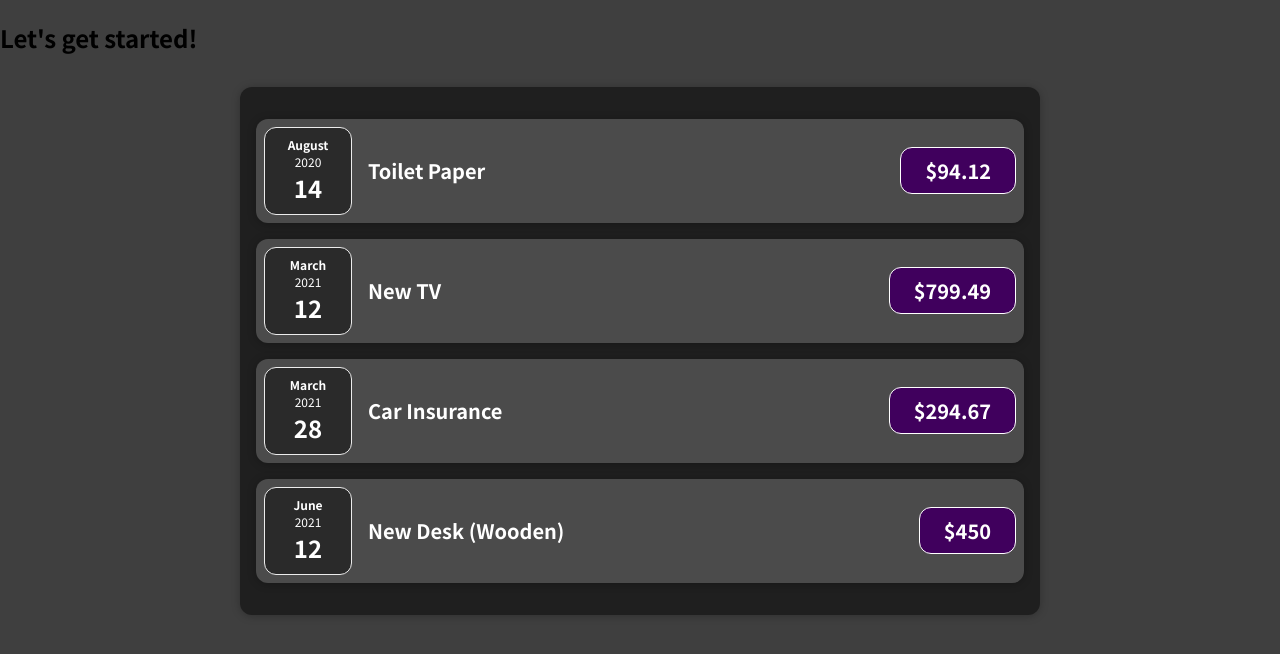
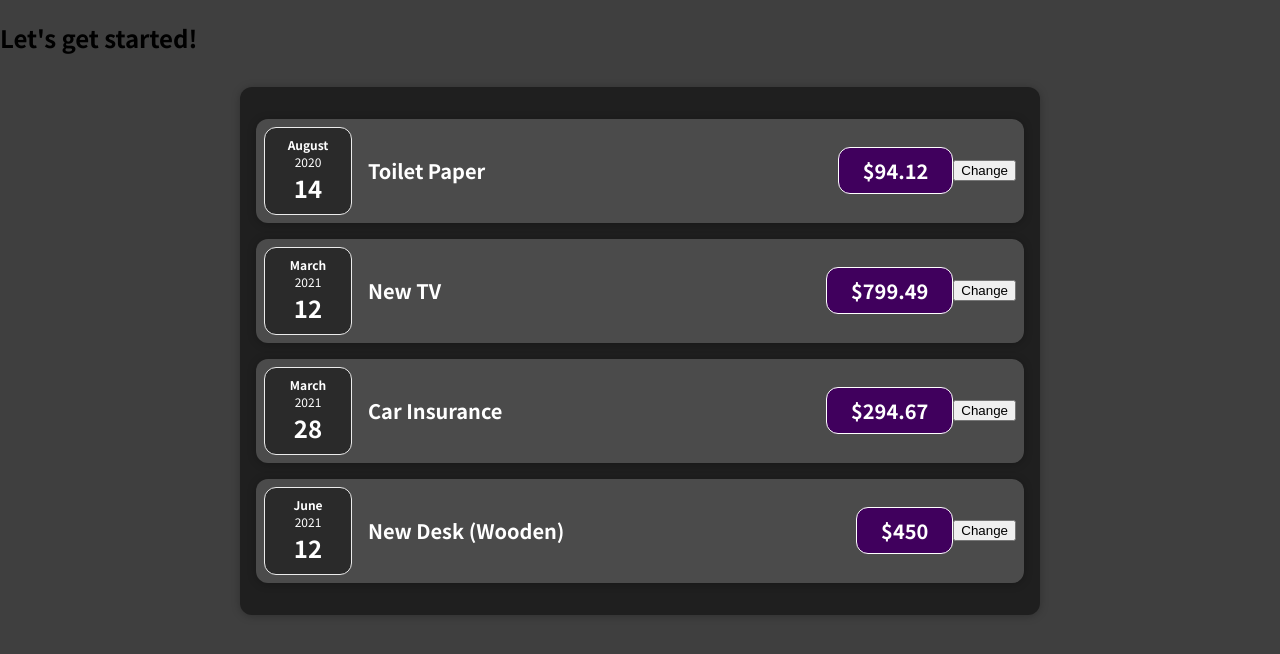
Before and after one commit to FangtaiDong10/learn_react, a React (Create React App) app: page / in a window 1280 px wide. Shown: the top 654 px of the page. Built offline with nearby package versions, Linux system fonts and the light colour scheme.

Commit message:
React State

```diff
--- a/src/components/Expenses/ExpenseItem.js
+++ b/src/components/Expenses/ExpenseItem.js
@@ -1,17 +1,27 @@
 import Card from "../UI/Card";
 import ExpenseDate from "./ExpenseDate";
 import "./ExpenseItem.css";
+import React, {useState} from "react";
 
-function ExpenseItem(props) {
+const ExpenseItem = (props) => {
+  const [title, setTitle] = useState(props.title);
+
+  const clickHandler = () => {
+    // title = "Updated!";
+    setTitle("Updated!");
+    console.log(title);
+  };
+
   return (
     <Card className="expense-item">
       <ExpenseDate date={props.date} />
       <div className="expense-item__description">
-        <h2>{props.title}</h2>
+        <h2>{title}</h2>
         <div className="expense-item__price">${props.amount}</div>
       </div>
+      <button onClick={clickHandler}>Change</button>
     </Card>
   );
-}
+};
 
 export default ExpenseItem;
```
Also changed, not shown: 1 other file (tests, documents, lock files or other folders).
